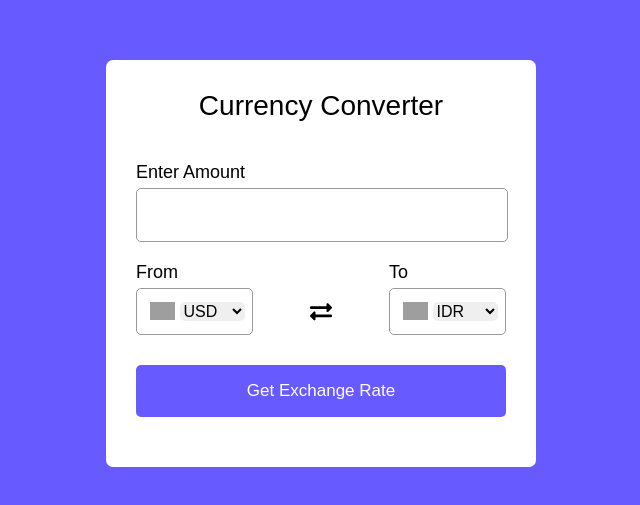
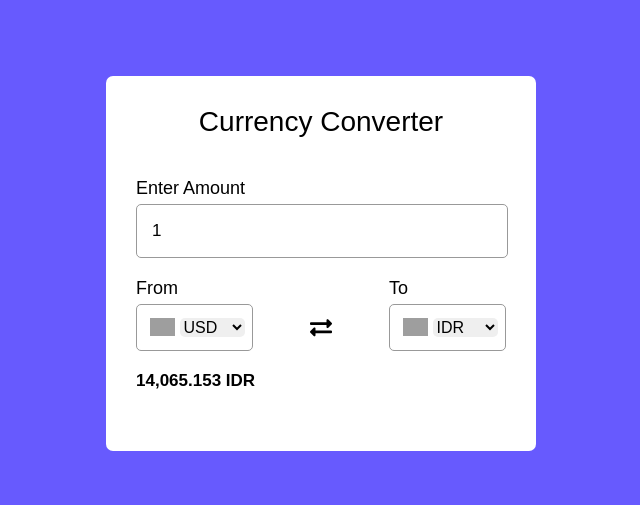
Before and after one commit to Irwnda/Currency-Converter, a React (Create React App) app: page / in a window 1280 px wide. Shown: the part 137-642 px from the top of the page, without its empty margins (319-959 px from the left). Built offline with nearby package versions, Linux system fonts and the light colour scheme; grey boxes are pictures that could not be loaded.

Commit message:
add conversion function
Menambahkan fungsi untuk melakukan konversi mata uang

```diff
--- a/src/App.css
+++ b/src/App.css
@@ -105,6 +105,7 @@ form .drop-list {
 }
 
 form .exchange-rate {
+  font-weight: 700;
   font-size: 17px;
   margin: 20px 0 30px 0;
 }
--- a/src/App.js
+++ b/src/App.js
@@ -1,6 +1,7 @@
 import React, { useEffect, useState } from "react";
 import "./App.css";
 import CurrencyRow from "./CurrencyRow";
+import ExchangeResult from "./ExchangeResult";
 import rawData from "./data/rate.json";
 let rates = rawData[0].rates;
 
@@ -8,6 +9,7 @@ function App() {
   const [fromCurrency, setFromCurrency] = useState();
   const [toCurrency, setToCurrency] = useState();
   const [currencyOptions, setCurrencyOptions] = useState([]);
+  const [currencyValue, setCurrencyValue] = useState(1);
 
   let codes = [];
   for (let code in rates) {
@@ -30,7 +32,11 @@ function App() {
       <form action="#">
         <div className="amount">
           <p>Enter Amount</p>
-          <input type="text" />
+          <input
+            type="text"
+            value={currencyValue}
+            onChange={(e) => setCurrencyValue(e.target.value)}
+          />
         </div>
         <div className="drop-list">
           <div className="From">
@@ -41,7 +47,14 @@ function App() {
               onChangeCurrency={(e) => setFromCurrency(e.target.value)}
             />
           </div>
-          <div className="icon">
+          <div
+            className="icon"
+            onClick={() => {
+              let temp = fromCurrency;
+              setFromCurrency(toCurrency);
+              setToCurrency(temp);
+            }}
+          >
             <i className="fas fa-exchange-alt"></i>
           </div>
           <div className="To">
@@ -53,8 +66,12 @@ function App() {
             />
           </div>
         </div>
-        <div className="exchange-rate"></div>
-        <button>Get Exchange Rate</button>
+        <ExchangeResult
+          currencyValue={currencyValue}
+          fromCurrency={fromCurrency}
+          toCurrency={toCurrency}
+          rates={rates}
+        />
       </form>
     </>
   );
--- /dev/null
+++ b/src/ExchangeResult.js
@@ -0,0 +1,31 @@
+import React from "react";
+
+export default function exchangeResult(props) {
+  const { currencyValue, fromCurrency, toCurrency, rates } = props;
+  //   console.log(currencyValue);
+  let amount = (rates[toCurrency] * currencyValue) / rates[fromCurrency];
+
+  function getDisplayNumber(number) {
+    const stringNumber = number.toString();
+    const integerDigits = parseFloat(stringNumber.split(".")[0]);
+    const decimalDigits = stringNumber.split(".")[1];
+    let integerDisplay;
+    if (isNaN(integerDigits)) {
+      integerDisplay = "";
+    } else {
+      integerDisplay = integerDigits.toLocaleString("en", {
+        maximumFractionDigits: 0,
+      });
+    }
+    if (decimalDigits != null) {
+      return `${integerDisplay}.${decimalDigits}`;
+    } else {
+      return integerDisplay;
+    }
+  }
+  return (
+    <div className="exchange-rate">
+      {getDisplayNumber(amount)} {toCurrency}
+    </div>
+  );
+}
```
Also changed, not shown: public/index.html (+0 -23 lines), src/rawRatesData.js (deleted, +0 -30 lines), 1 other file (tests, documents, lock files or other folders).
